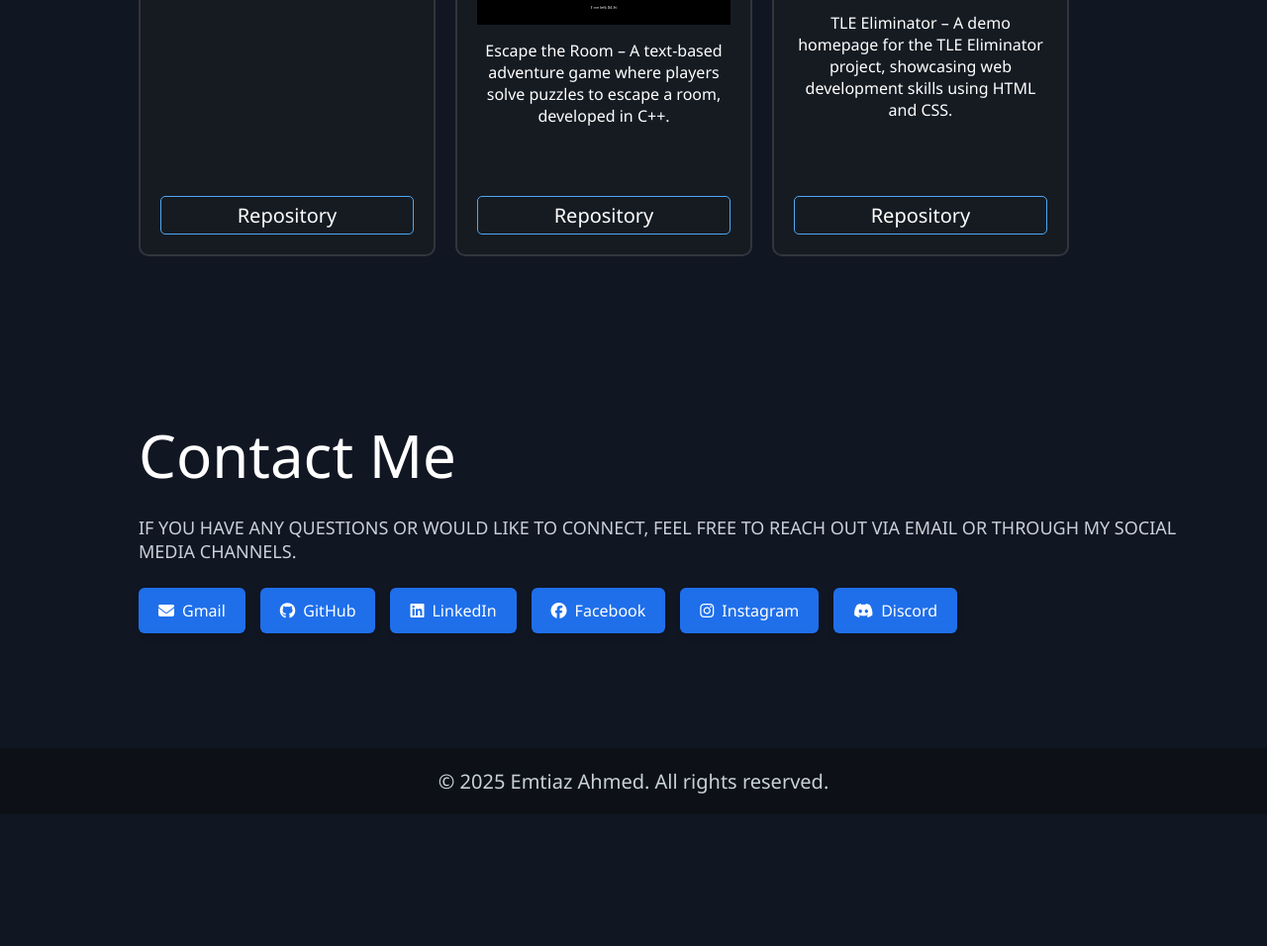
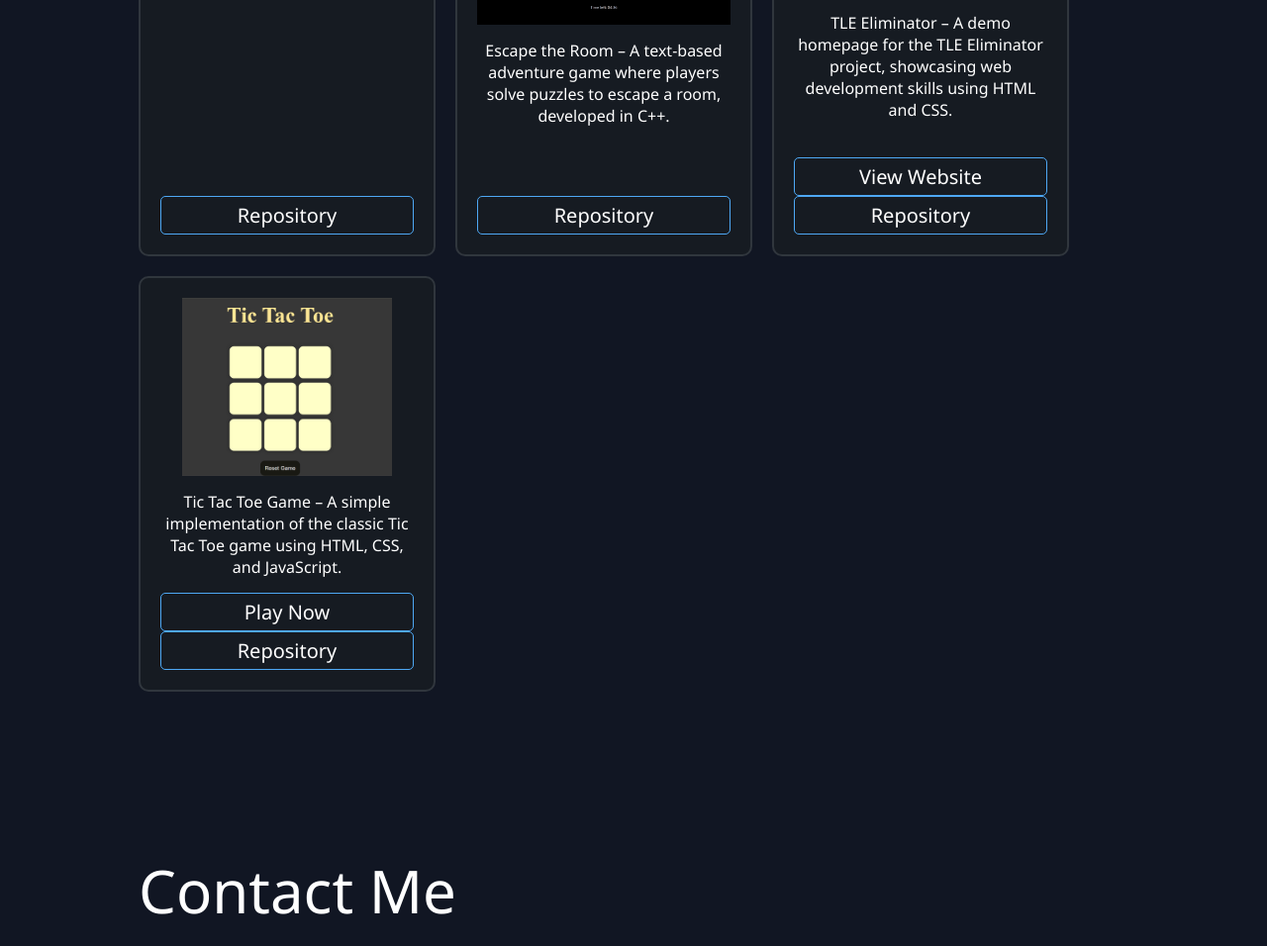
Before and after one commit to emtiaz-13/Portfolio-Website, a plain HTML site: page Portfolio Website/index.html in a window 1280 px wide. Shown: the part 3417-4373 px from the top of the page at 99% size. Before the commit the page ends 4240 px from the top, so only its background shows below. Drawn offline with Linux system fonts and the light colour scheme.

Commit message:
Update index.html

```diff
--- a/Portfolio Website/index.html
+++ b/Portfolio Website/index.html
@@ -209,9 +209,29 @@
               TLE Eliminator – A demo homepage for the TLE Eliminator project,
               showcasing web development skills using HTML and CSS.
             </p>
+             <a href="https://tle-eliminator-copy.netlify.app/" target="_blank">
+               View Website
+             </a>
             <a href="https://github.com/emtiaz-13/Webproject" target="_blank">
               Repository
             </a>
+          </div>
+           <div class="project-item">
+            <img
+              src="tictactoe.png"
+              alt="Tic Tac Toe Game"
+              class="project-image"
+            />
+            <p>
+              Tic Tac Toe Game – A simple implementation of the classic Tic Tac
+              Toe game using HTML, CSS, and JavaScript.
+            </p>
+            <a href="https://tic-tac-toe-byemtiaz.netlify.app/" target="_blank">
+              Play Now
+            </a>
+            <a href="https://github.com/emtiaz-13/Tic-Tac-Toe" target="_blank"
+              >Repository</a
+            >
           </div>
         </div>
       </div>
```
